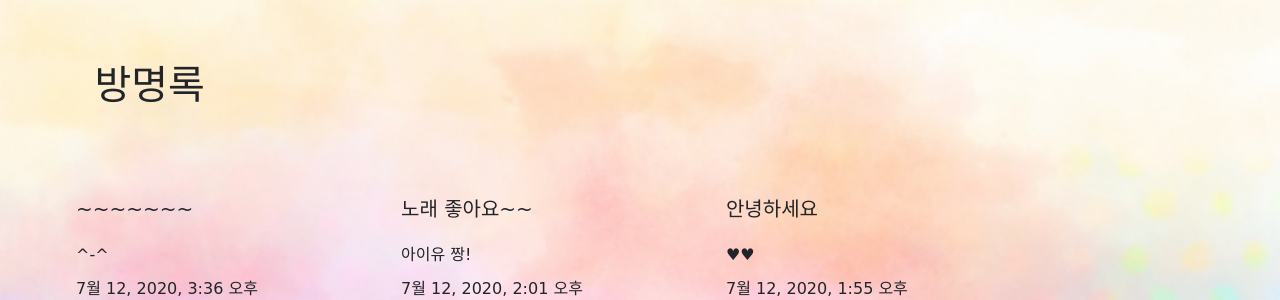
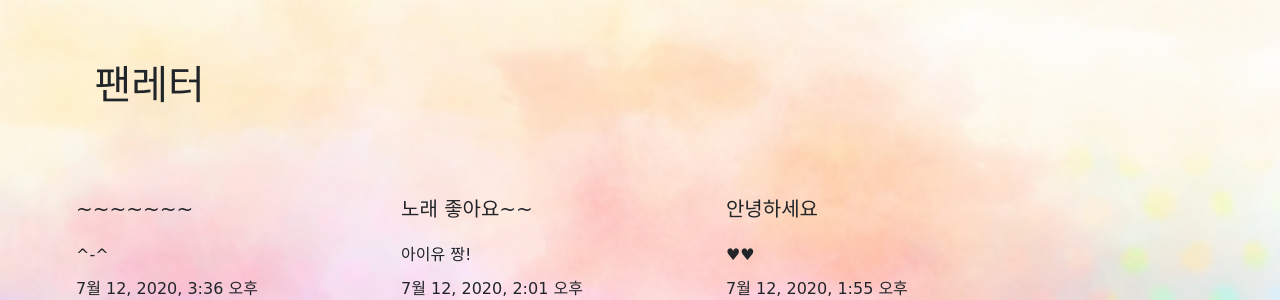
Before and after one commit to hyeonjee/website-iu, a Django app: page /posts/ in a window 1280 px wide. Shown: the part 59-359 px from the top of the page. Run offline with Django 3.2, Linux system fonts and the light colour scheme; data comes from the database, SQL or seed files in the repository; some libraries are stand-ins or nearby versions; some web fonts are replaced.

Commit message:
title edited

```diff
--- a/posts/templates/posts/main.html
+++ b/posts/templates/posts/main.html
@@ -6,7 +6,7 @@
 <link href="https://fonts.googleapis.com/css2?family=Gamja+Flower&display=swap" rel="stylesheet">
 <img src="{% static 'images/v.jpeg'%}" width="100%">
 <div class="container2">
-    <h1>방명록</h1>
+    <h1>팬레터</h1>
     <div class="row">
         {% for post in posts %}
         <div class="col-md-4 col-12">
--- a/posts/templates/posts/new.html
+++ b/posts/templates/posts/new.html
@@ -5,7 +5,7 @@
 <link href="https://fonts.googleapis.com/css2?family=Yeon+Sung&display=swap" rel="stylesheet">
 
 <div class="container">
-    <h1>방명록 쓰기</h1>
+    <h1>팬레터 쓰기</h1>
     <div class="form">
         <form action="{% url 'posts:create' %}" method="POST">
             {% csrf_token %}
```
